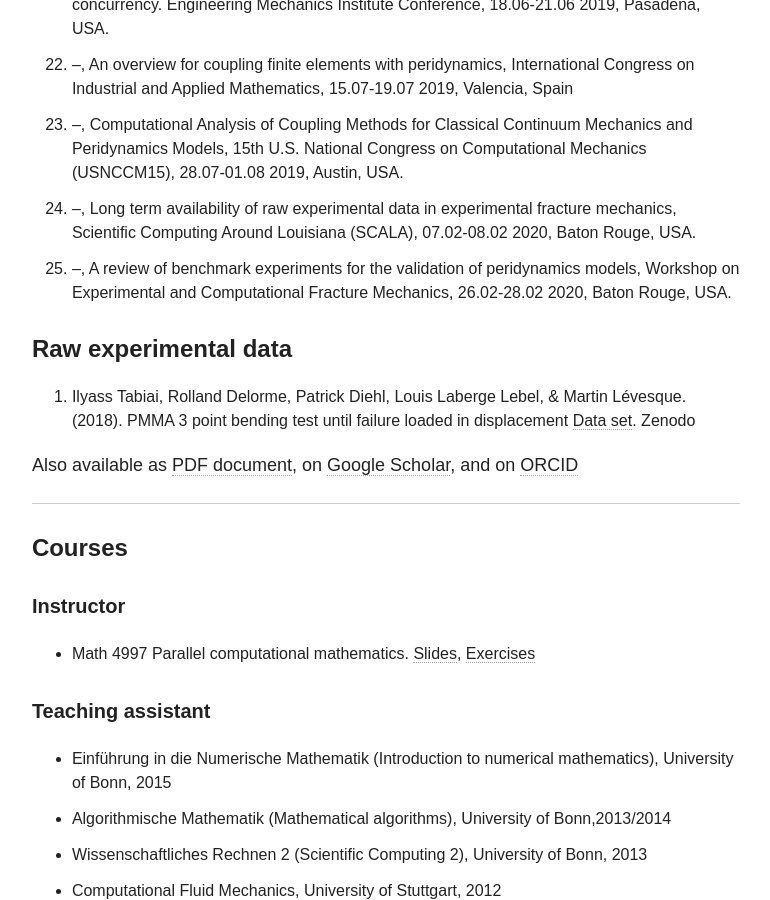
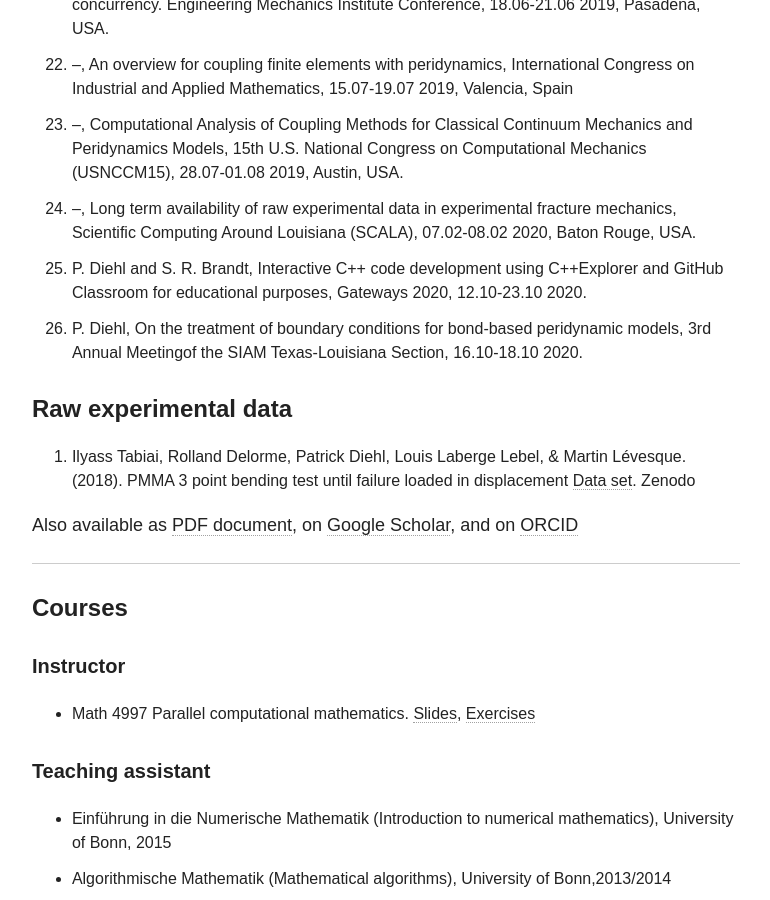
Before and after one commit to diehlpk/diehlpk.github.io, a Jekyll site: the page built from cv/index.md, in a window 1280 px wide and 900 px high, scrolled down 6856 px. Shown: the whole window, without its empty margins (254-1024 px from the left). Built offline with Jekyll 4.4.1, drawn with Linux system fonts in a browser that asks for light colours; nearby versions of some CDN libraries; some web fonts are replaced; some of the changed text lies outside the part shown.

Commit message:
Update CV

```diff
--- a/cv/index.md
+++ b/cv/index.md
@@ -129,10 +129,10 @@
 2. P. Diehl and S. R. Brandt, Interactive C++ code development using C++Explorer and GitHub Classroom for educational purposes, In Proceedings of Gateways 2020, Science Gateways Community Institute (SGCI), [Link](https://osf.io/qbtj3/)
 
 #### Technical reports
-1. P. Diehl, R. Lipton, and M. A. Schweitzer, Numerical verification of a bond-based softening peridynamic model for small displacements: Deducing material parameters from classical linear theory, tech. rep., Institut für Numerische Simulation, 2016 [link](http://schweitzer.ins.uni-bonn.de/publications/pdfs/diehl_siam_mulitscale2016.pdf).
+1. P. Diehl, R. Lipton, and M. A. Schweitzer, Numerical verification of a bond-based softening peridynamic model for small displacements: Deducing material parameters from classical linear theory, tech. rep., Institut für Numerische Simulation, 2016 [Link](http://schweitzer.ins.uni-bonn.de/publications/pdfs/diehl_siam_mulitscale2016.pdf).
 2. T. ZHANG, S. SHIRZAD, B. WAGLE, A. S. LEMOINE, P. DIEHL, AND H. KAISER, Supporting
 openmp 5.0 tasks in hpxmp – a study of an openmp implementation within task based
-runtime systems, tech. rep., arXiv, 2020. [link](https://arxiv.org/abs/2002.07970)
+runtime systems, tech. rep., arXiv, 2020. [Link](https://arxiv.org/abs/2002.07970)
 
 #### Invited talks and Presentations
 1. P. Diehl, Efficient k-nearest neighbor search on the GPU. Seventh International Workshop Meshfree Methods for Partial Differential Equations, 09.09-11.09 2013, Bonn, Germany.
@@ -185,7 +185,8 @@
 23. --, Computational Analysis of Coupling Methods for Classical Continuum Mechanics and Peridynamics Models, 15th U.S. National Congress on Computational Mechanics
 (USNCCM15), 28.07-01.08 2019, Austin, USA.
 24. --, Long term availability of raw experimental data in experimental fracture mechanics, Scientific Computing Around Louisiana (SCALA), 07.02-08.02 2020, Baton Rouge, USA.
-25. --, A review of benchmark experiments for the validation of peridynamics models, Workshop on Experimental and Computational Fracture Mechanics, 26.02-28.02 2020, Baton Rouge, USA.
+25. P. Diehl and S. R. Brandt, Interactive C++ code development using C++Explorer and GitHub Classroom for educational purposes, Gateways 2020, 12.10-23.10 2020.
+26. P. Diehl, On the treatment of boundary conditions for bond-based peridynamic models, 3rd Annual Meetingof the SIAM Texas-Louisiana Section, 16.10-18.10 2020.
 
 #### Raw experimental data
 1. Ilyass Tabiai, Rolland Delorme, Patrick Diehl, Louis Laberge Lebel, & Martin Lévesque. (2018). PMMA 3 point bending test until failure loaded in displacement [Data set](http://doi.org/10.5281/zenodo.1172068). Zenodo
@@ -238,12 +239,17 @@
 1. Modeling and Simulation for Complex Material Behavior, 14th U.S. National Congress on Computational Mechanics ([link](http://14.usnccm.org/MS402))
 2. Peridynamic Theory and Multiscale Methods for Complex Material Behavior, 14th World Congress on Computational Mechanics
 3. Peridynamic Theory and Multiscale Methods for Complex Material Behavior, 16thNational Congress on Computational Mechanics
+4. Nonlocal Models in Mathematics and Computation, 3rd Annual Meetingof the SIAM Texas-Louisiana Section
 
 
 ##### Workshops organized
 
 1. Workshop on Experimental and Computational Fracture Mechanics:  Validating peridynamics and phase field models for fracture
 prediction and experimental design ([link](http://wfm2020.usacm.org/))
+
+##### Meetings
+
+1. 3rd Annual Meeting of the SIAM Texas-Louisiana Section, October 16 -18, 2020
 
 ##### Panels
 
```
